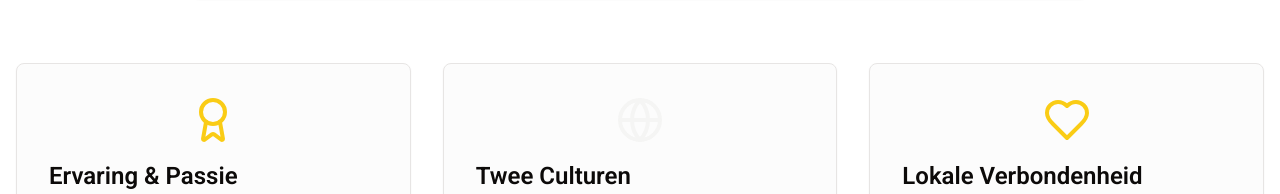
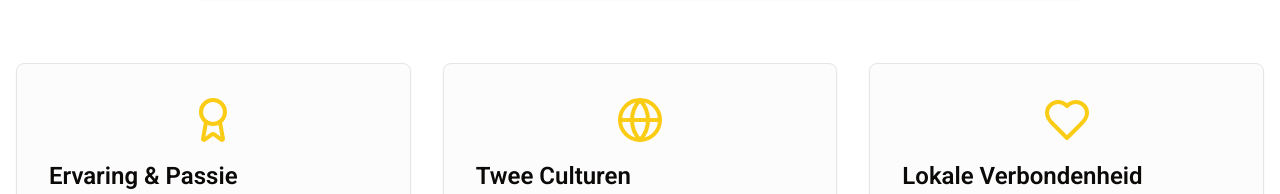
Before and after one commit to GabiMuresan22/slagereij-order-craft, a React (Vite) app: page /about in a window 1280 px wide. Shown: the part 1840-2034 px from the top of the page. Built offline with nearby package versions, Linux system fonts and the light colour scheme; the HTML template or start-up script is replaced by a standard one.

Commit message:
Fix icon color inconsistency on About page - update Globe icon to text-primary
Co-authored-by: GabiMuresan22 <70361421+GabiMuresan22@users.noreply.github.com>

```diff
--- a/src/pages/About.tsx
+++ b/src/pages/About.tsx
@@ -102,7 +102,7 @@ const About = () => {
 
             <Card className="border-border hover:shadow-lg transition-shadow bg-muted/30">
               <CardContent className="p-8">
-                <Globe className="w-12 h-12 mb-4 text-accent mx-auto" />
+                <Globe className="w-12 h-12 mb-4 text-primary mx-auto" />
                 <h3 className="text-2xl font-bold mb-3">{t('about.values.culture.title')}</h3>
                 <p className="text-foreground/80">
                   {t('about.values.culture.desc')}
```
